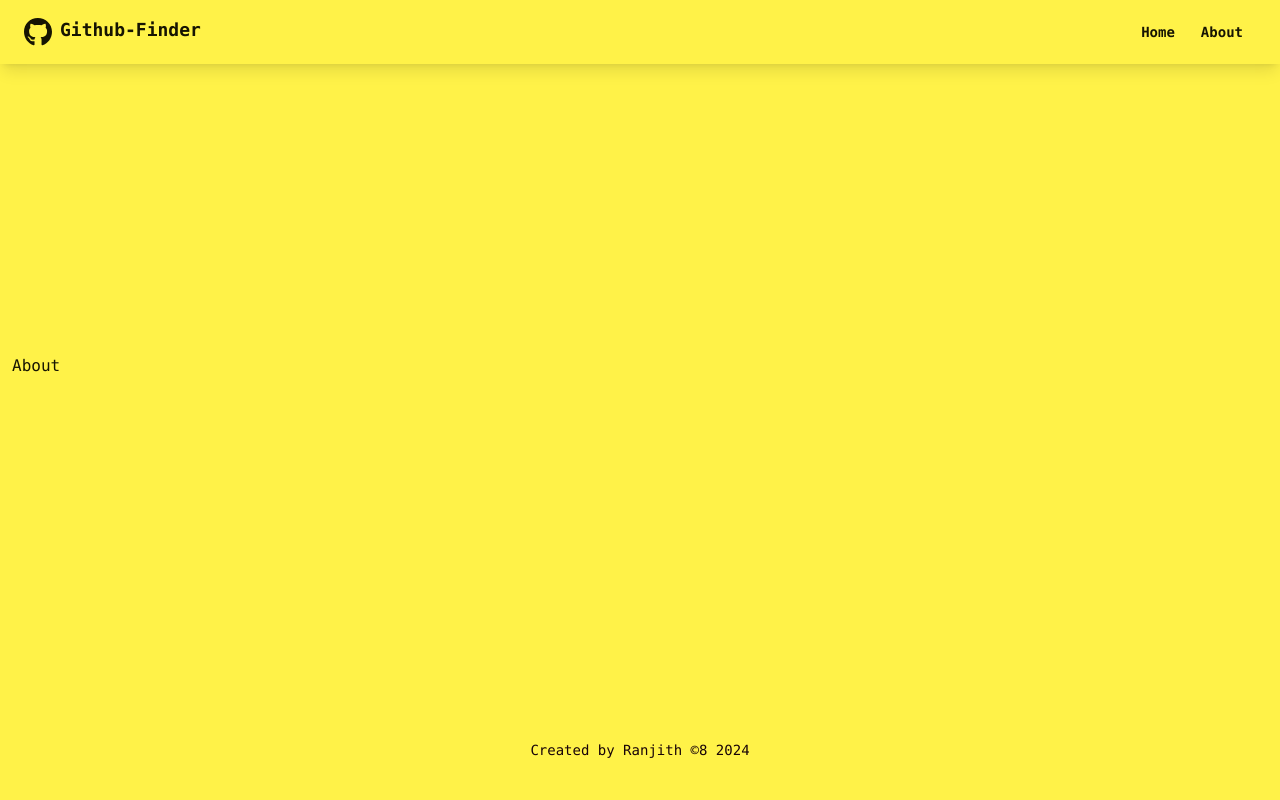
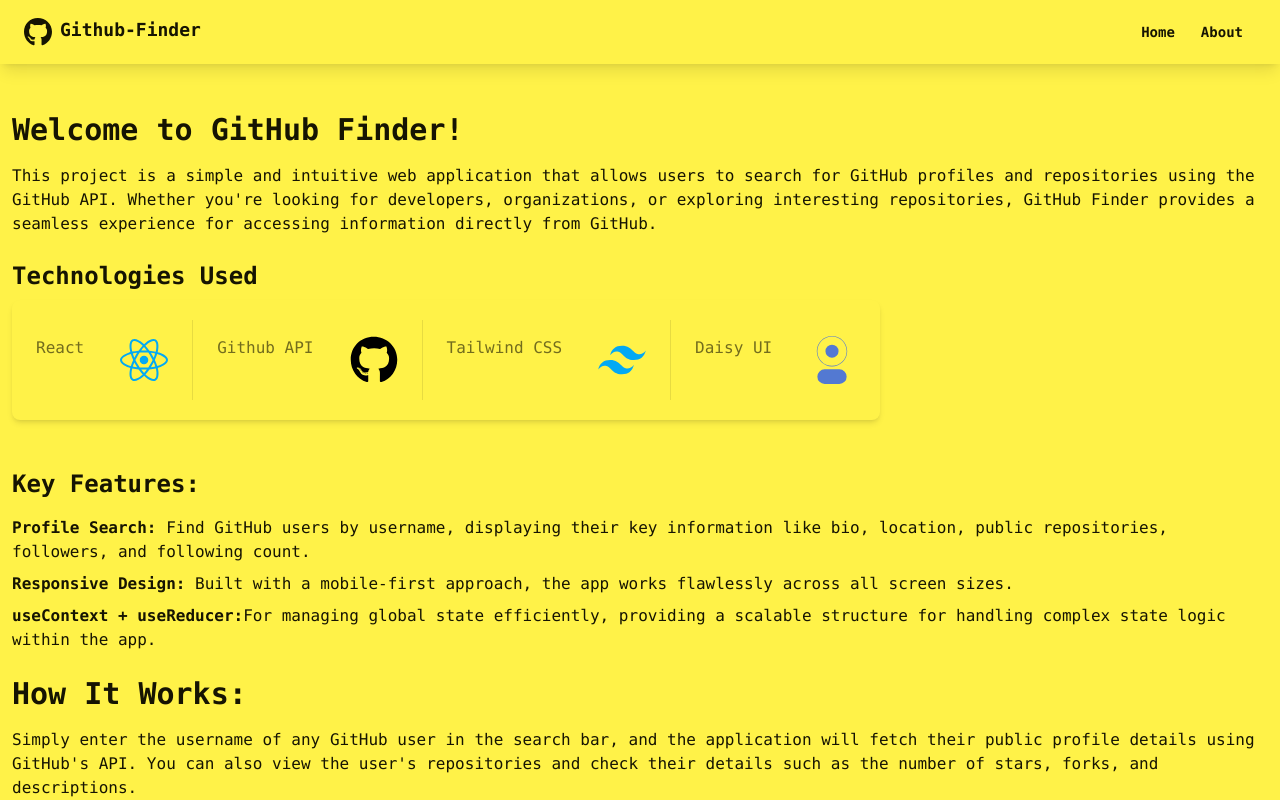
Before and after one commit to ranjith7265/Github-Search, a React (Vite) app: page /about in a window 1280 px wide. Shown: the top 800 px of the page. Built offline with nearby package versions, Linux system fonts and the light colour scheme.

Commit message:
final commit

```diff
--- a/src/App.jsx
+++ b/src/App.jsx
@@ -4,17 +4,25 @@
 import NotFound from "./components/pages/NotFound";
 import About from "./components/pages/About";
 import Home from "./components/pages/Home";
+import User from "./components/users/User";
+import Alert from "./components/layout/Alert";
+import { GithubProvider } from "./components/context/github/GithubContext";
+import { AlertProvider } from "./components/context/alert/AlertContext";
 import "./App.css";
 
 function App() {
 	return (
+		<GithubProvider>
+			<AlertProvider>
 				<Router>
 					<div className="flex flex-col justify-between h-screen">
-				<Navbar />
+						<Navbar title={"Github-Finder"} />
 						<div className="container px-3 pb-20 mx-auto">
+							<Alert />
 							<Routes>
 								<Route path="/" element={<Home />} />
 								<Route path="/about" element={<About />} />
+								<Route path="/user/:login" element={<User />} />
 								<Route path="/*" element={<NotFound />} />
 							</Routes>
 						</div>
@@ -22,6 +30,8 @@
 						<Footer />
 					</div>
 				</Router>
+			</AlertProvider>
+		</GithubProvider>
 	);
 }
 
--- a/src/components/layout/Footer.jsx
+++ b/src/components/layout/Footer.jsx
@@ -1,13 +1,9 @@
 import React from "react";
 
 function Footer() {
-	const fullYear = new Date().getFullYear();
-	const month = new Date().getMonth();
 	return (
 		<footer className="footer p-10 text-primary-content footer-center">
-			<p>
-				Created by Ranjith &copy;{month} {fullYear}
-			</p>
+			<p>Created by Ranjith &copy;08 2024</p>
 		</footer>
 	);
 }
--- a/src/components/layout/Navbar.jsx
+++ b/src/components/layout/Navbar.jsx
@@ -27,10 +27,8 @@
 		</nav>
 	);
 }
-Navbar.defaultProps = {
-	title: "Github-Finder",
-};
-Navbar.PropTypes = {
+
+Navbar.propTypes = {
 	title: PropTypes.string,
 };
 export default Navbar;
--- a/src/components/pages/About.jsx
+++ b/src/components/pages/About.jsx
@@ -1,11 +1,88 @@
-import React from 'react'
+import React from "react";
+import { FaUser, FaReact, FaGithub } from "react-icons/fa";
+import { RiTailwindCssFill } from "react-icons/ri";
+import { SiDaisyui } from "react-icons/si";
 
 function About() {
-  return (
-    <div>
-      About
-    </div>
-  )
+	return (
+		<div className="w-full mx-auto">
+			<div>
+				<h2 className="text-3xl font-semibold mb-4">
+					Welcome to GitHub Finder!
+				</h2>
+				<p>
+					This project is a simple and intuitive web application that allows
+					users to search for GitHub profiles and repositories using the GitHub
+					API. Whether you're looking for developers, organizations, or
+					exploring interesting repositories, GitHub Finder provides a seamless
+					experience for accessing information directly from GitHub.
+				</p>
+			</div>
+			<h2 className="text-2xl font-bold mt-6">Technologies Used</h2>
+			<div className="py-5 mt-2 mb-6 rounded-lg shadow-md bg-base-100 stats">
+				<div className="stat">
+					<div className="stat-figure text-secondary">
+						<FaReact color="#03A9F4" className="text-3xl md:text-5xl" />
+					</div>
+					<div className="stat-title pr-5">React</div>
+					<div className="stat-value pr-5 text-3xl md:text-4xl"></div>
+				</div>
+				<div className="stat">
+					<div className="stat-figure text-secondary">
+						<FaGithub color="#000" className="text-3xl md:text-5xl" />
+					</div>
+					<div className="stat-title pr-5">Github API</div>
+					<div className="stat-value pr-5 text-3xl md:text-4xl"></div>
+				</div>
+				<div className="stat">
+					<div className="stat-figure text-secondary">
+						<RiTailwindCssFill
+							color="#03A9F4"
+							className="text-3xl md:text-5xl"
+						/>
+					</div>
+					<div className="stat-title pr-5">Tailwind CSS</div>
+					<div className="stat-value pr-5 text-3xl md:text-4xl"></div>
+				</div>
+				<div className="stat">
+					<div className="stat-figure text-secondary">
+						<SiDaisyui color="#5379D2" className="text-3xl md:text-5xl" />
+					</div>
+					<div className="stat-title pr-5">Daisy UI</div>
+					<div className="stat-value pr-5 text-3xl md:text-4xl"></div>
+				</div>
+			</div>
+			<div>
+				<h2 className="text-2xl font-bold mt-6">Key Features:</h2>
+				<ul class="space-y-2 list-none list-inside mt-4">
+					<li>
+						<span className="font-bold">Profile Search: </span> Find GitHub
+						users by username, displaying their key information like bio,
+						location, public repositories, followers, and following count.
+					</li>
+					<li>
+						<span className=" font-bold">Responsive Design: </span>Built with a
+						mobile-first approach, the app works flawlessly across all screen
+						sizes.
+					</li>
+					<li>
+						<span className="font-bold">useContext + useReducer:</span>
+						For managing global state efficiently, providing a scalable
+						structure for handling complex state logic within the app.
+					</li>
+				</ul>
+			</div>
+			<div className="mt-6">
+				<h2 className="text-3xl font-semibold mb-4">How It Works:</h2>
+				<p>
+					Simply enter the username of any GitHub user in the search bar, and
+					the application will fetch their public profile details using GitHub's
+					API. You can also view the user's repositories and check their details
+					such as the number of stars, forks, and descriptions.
+				</p>
+			</div>
+		</div>
+	);
 }
 
-export default About
+export default About;
--- a/src/components/pages/Home.jsx
+++ b/src/components/pages/Home.jsx
@@ -1,9 +1,13 @@
 import React from 'react'
+import UserLists from '../users/UserLists'
+import UserSearch from '../users/UserSearch'
+
 
 function Home() {
   return (
     <div>
-      Home
+      <UserSearch />
+      <UserLists />
     </div>
   )
 }
```
Also changed, not shown: src/assets/loading.gif (added). Lines whose indentation alone changed are shown as unchanged.
